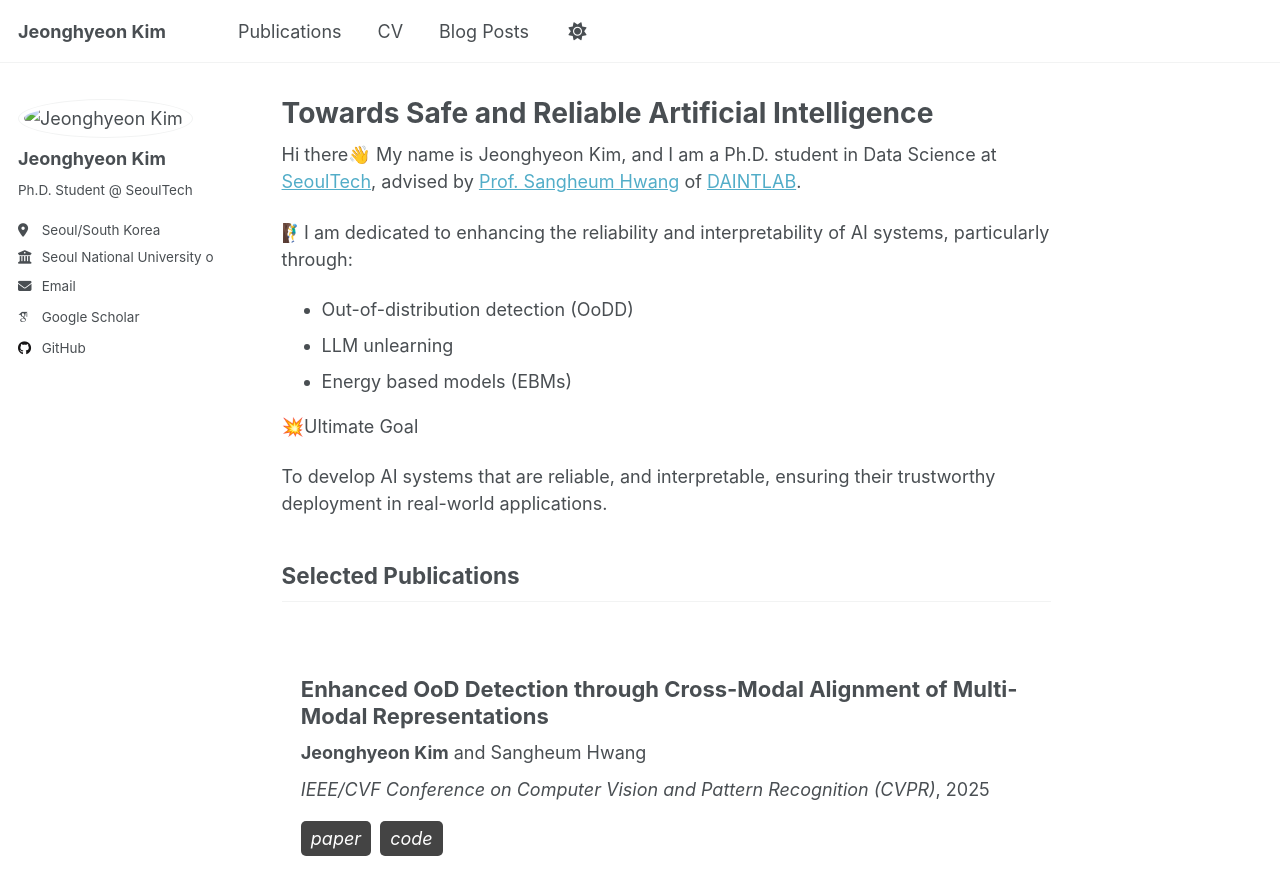
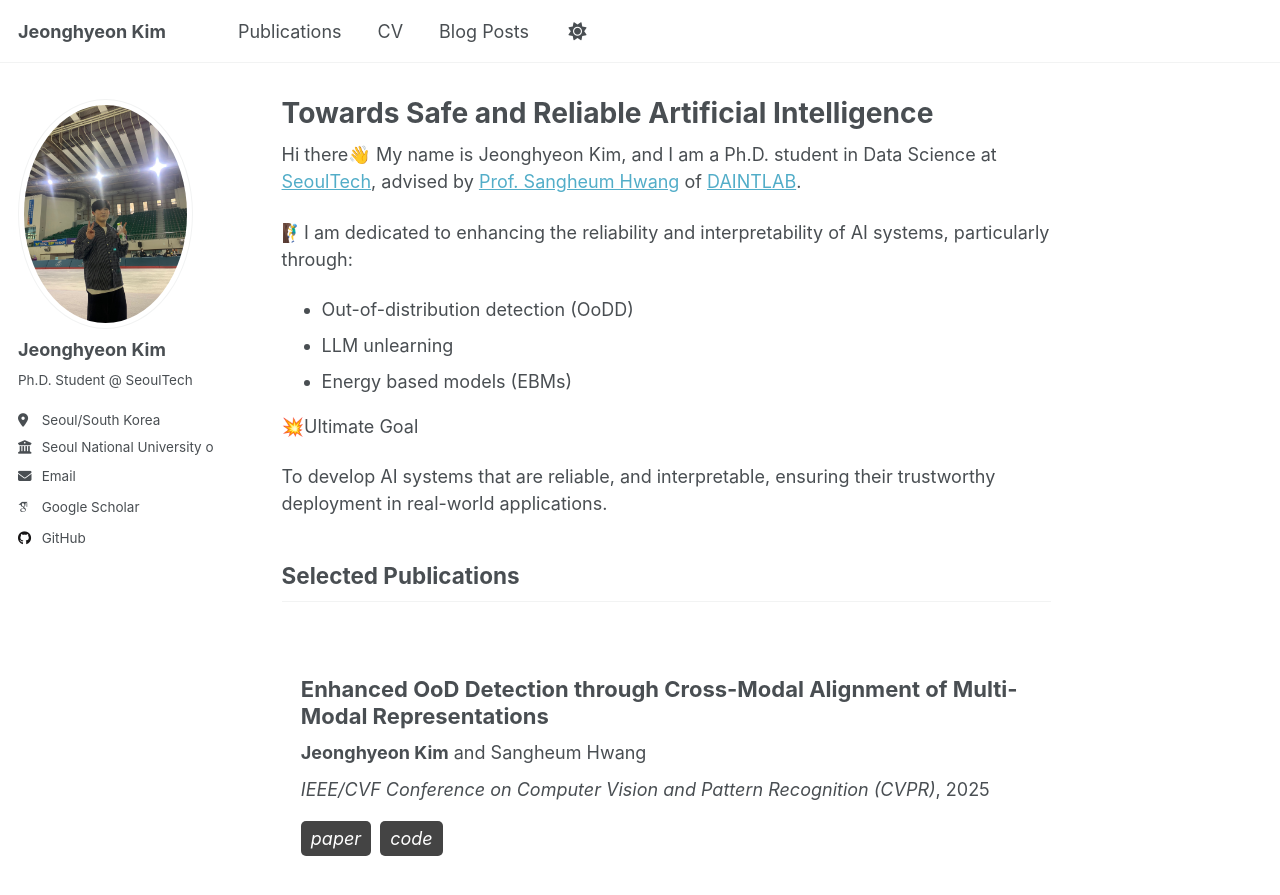
Before and after one commit to ma-kjh/ma-kjh.github.io, a Jekyll site: the page built from _pages/about.md, in a window 1280 px wide and 900 px high. Shown: the top 895 px of the window. Built offline with Jekyll 4.4.1, drawn with Linux system fonts in a browser that asks for light colours; some web fonts are replaced.

Commit message:
Update _config.yml

```diff
--- a/_config.yml
+++ b/_config.yml
@@ -22,7 +22,7 @@ repository               : "ma-kjh/ma-kjh.github.io"
 #               Additional customization can be done by editing /_includes/author-profile.html
 author:
   # Biographic information
-  avatar           : "images/jeonghyeonkim.png"
+  avatar           : "jeonghyeonkim.png"
   name             : "Jeonghyeon Kim"
   pronouns         : # example: "he/him"
   bio              : "Ph.D. Student @ SeoulTech"
```
